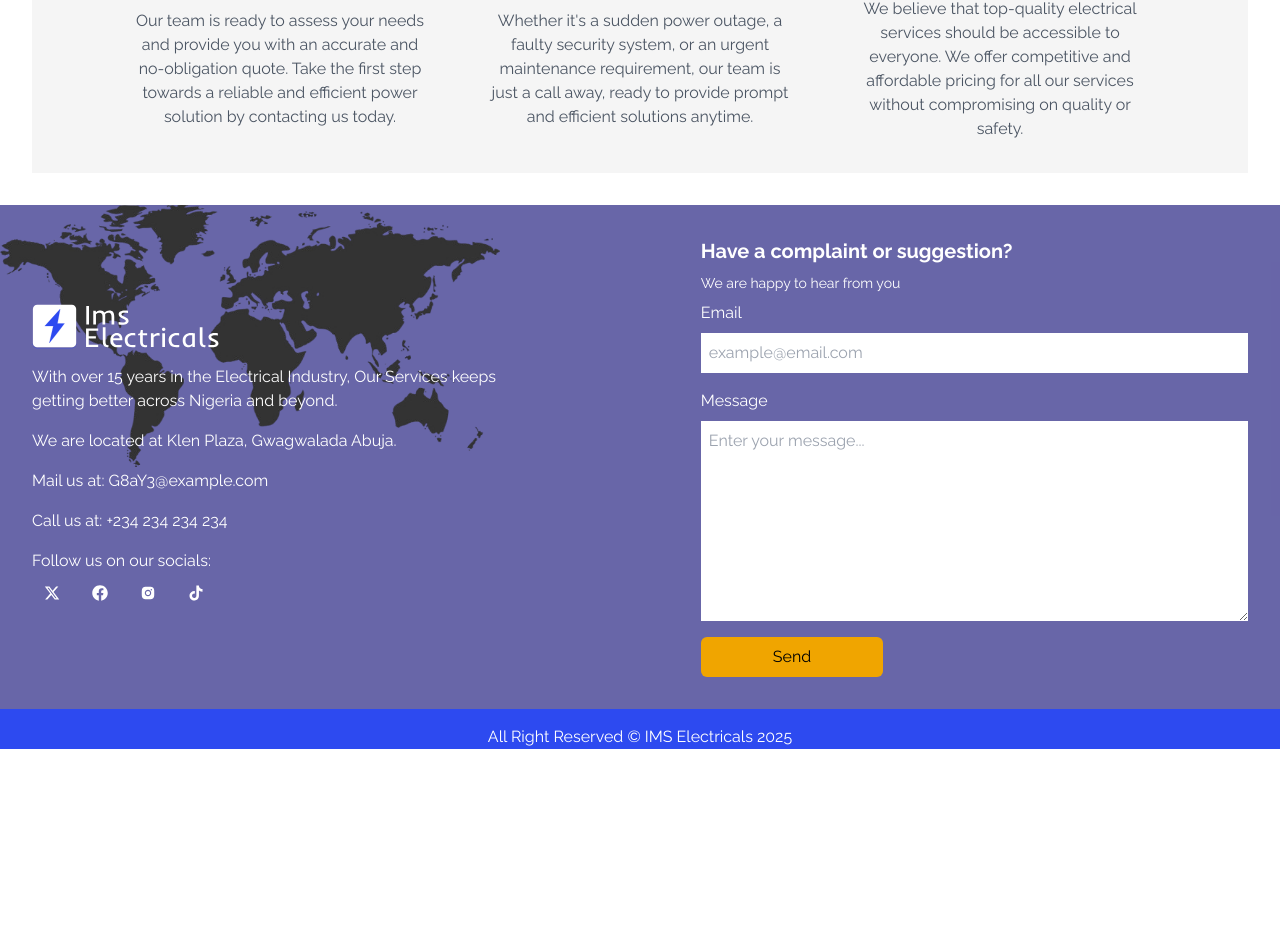
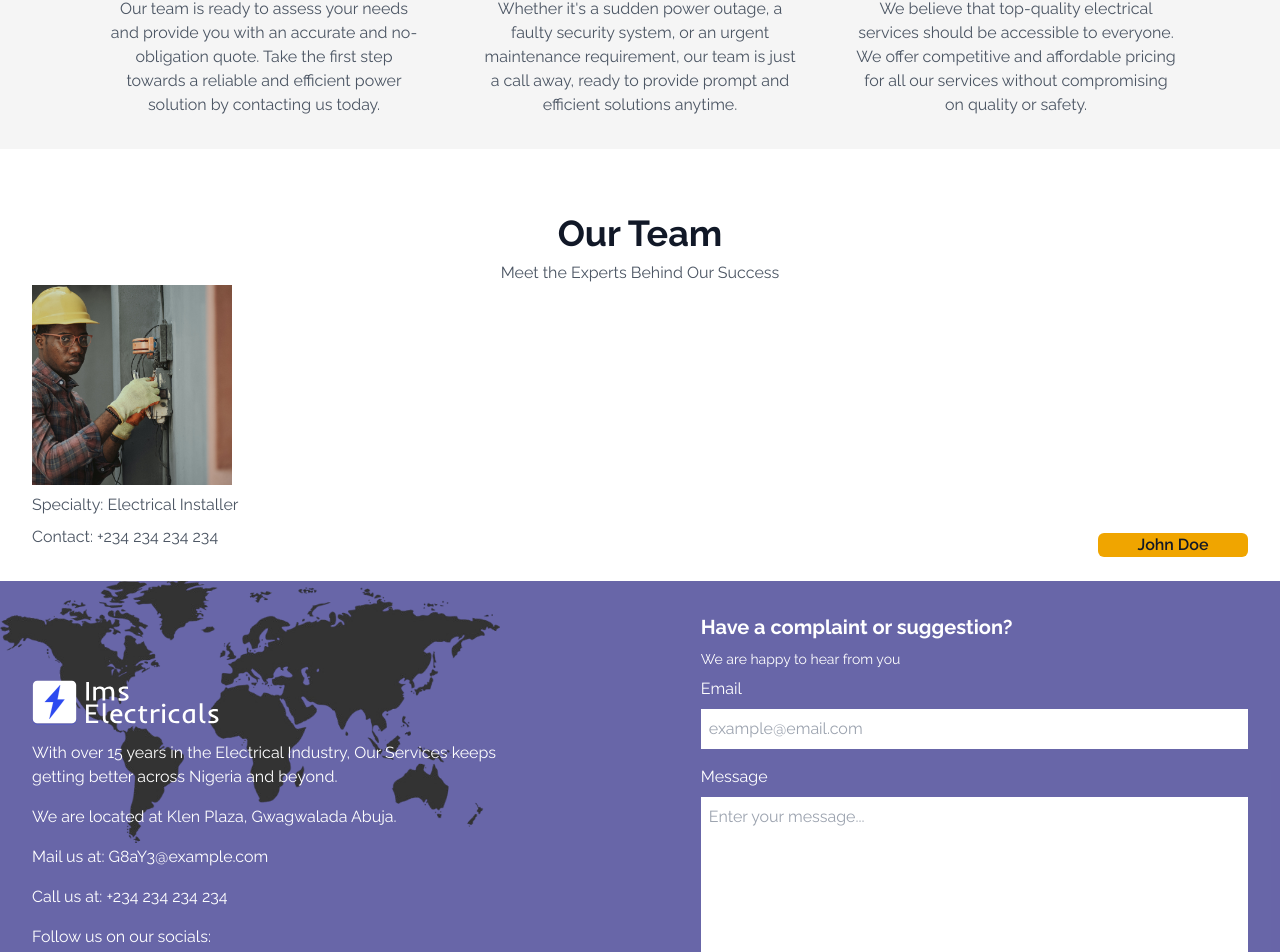
Before and after one commit to Yusuf-Najeeb/ims-new, a Next.js app: page /about in a window 1280 px wide. Shown: the part 1263-2215 px from the top of the page. Before the commit the page ends 2012 px from the top, so only its background shows below. Built offline with nearby package versions, Linux system fonts and the light colour scheme.

Commit message:
Initialized: Teams component

```diff
--- a/app/about/page.tsx
+++ b/app/about/page.tsx
@@ -1,5 +1,6 @@
 import PageHeader from "@/components/pageHeader";
 import AboutIMS from "@/components/about/aboutCompany";
+import Teams from "@/components/about/teams";
 export default function About() {
   return (
     <section>
@@ -9,6 +10,7 @@ export default function About() {
         description="We believe that excellence isn't just about the final product; it's about the entire process, from the initial consultation to the completion of the project and beyond."
       />
       <AboutIMS />
+      <Teams />
     </section>
   );
 }
--- a/components/about/aboutCompany.tsx
+++ b/components/about/aboutCompany.tsx
@@ -4,8 +4,8 @@ import { NotepadText, CalendarClock, Wallet } from "lucide-react";
 
 export default function AboutIMS() {
   return (
-    <section className="py-8 px-4 sm:px-8">
-      <div className="flex flex-col-reverse sm:flex-row items-center gap-x-8 gap-y-4">
+    <section className="py-8">
+      <div className="flex flex-col-reverse sm:flex-row items-center gap-x-8 gap-y-4  px-4 sm:px-8">
         <div className="w-full sm:w-2/3">
           <h2 className="text-[#111827] text-center sm:text-left text-4xl font-bold">
             About IMS Electricals
--- /dev/null
+++ b/components/about/teams.tsx
@@ -0,0 +1,30 @@
+import Image from "next/image";
+import Engineer from "../../public/engineer.jpg";
+export default function Teams() {
+  return (
+    <section className="py-8 px-4 sm:px-8">
+      <h2 className="text-[#111827] text-4xl font-bold mb-2 text-center">
+        Our Team
+      </h2>
+      <p className="text-center text-[#4b5563]">
+        Meet the Experts Behind Our Success
+      </p>
+      <div>
+        <figure className="relative flex flex-col gap-2 rounded">
+          <Image
+            src={Engineer.src}
+            alt="Engineer"
+            width={1000}
+            height={1000}
+            className="object-cover w-[200px] h-[200px]"
+          />
+          <figcaption className="absolute -bottom-2 bg-[#F0A500] right-0 px-2 w-[150px] rounded-md text-center">
+            <h3 className="text-[#111827] font-semibold">John Doe</h3>
+          </figcaption>
+          <p className="text-[#4b5563]">Specialty: Electrical Installer</p>
+          <p className="text-[#4b5563]">Contact: +234 234 234 234</p>
+        </figure>
+      </div>
+    </section>
+  );
+}
--- a/components/header/navbar.tsx
+++ b/components/header/navbar.tsx
@@ -87,7 +87,9 @@ export const Navbar = () => {
                     : "text-[#F5F5F5]"
                 } block p-1 px-2 sm:px-3 py-2 hover:bg-[#F0A500]/70 rounded-md`}
               >
-                <Link href={link.href}>{link.title}</Link>
+                <Link className="block" href={link.href}>
+                  {link.title}
+                </Link>
               </li>
             );
           })}
```
